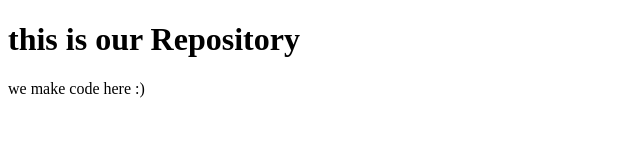
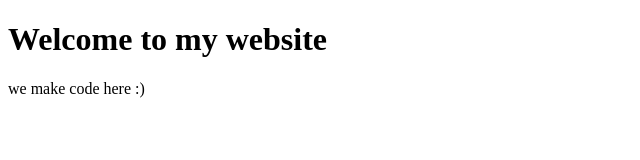
Before and after one commit to A1Daniel1/hello, a plain HTML site: page index.html in a window 1280 px wide. Shown: the whole page, without its empty margins (0-640 px from the left). Drawn offline with Linux system fonts and the light colour scheme.

```diff
--- a/index.html
+++ b/index.html
@@ -7,7 +7,7 @@
     <title>Repository</title>
 </head>
 <body>
-    <h1>this is our Repository</h1>
+    <h1>Welcome to my website</h1>
     <p>we make code here :)</p>
 </body>
 </html>
```
